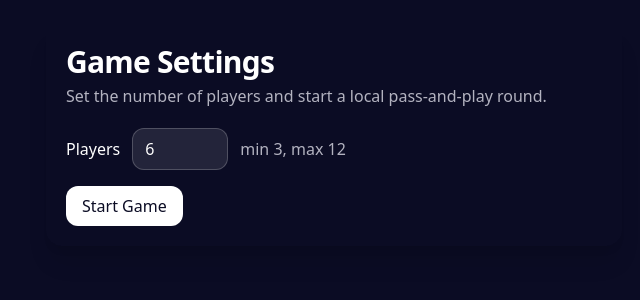
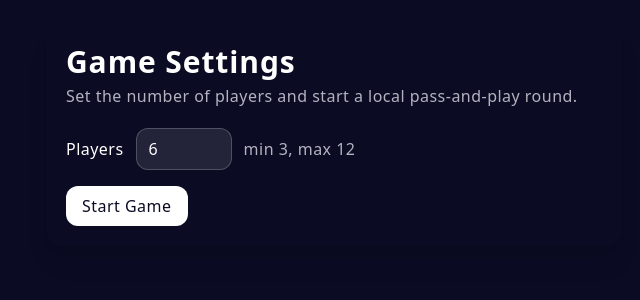
Before and after one commit to lawynnj/impostor-word-game, a React (Vite) app: page / in a window 1280 px wide. Shown: the top 300 px of the page, without its empty margins (306-946 px from the left). Built offline with nearby package versions, Linux system fonts and the light colour scheme.

Commit message:
add letter spacing

```diff
--- a/src/index.css
+++ b/src/index.css
@@ -11,6 +11,10 @@
     background-color: #0b0c24;
     color: white;
   }
+  body,
+  body * {
+    letter-spacing: 0.03em !important;
+  }
 }
 
 /* optional: a helper for secondary text color used in the mock */
```
